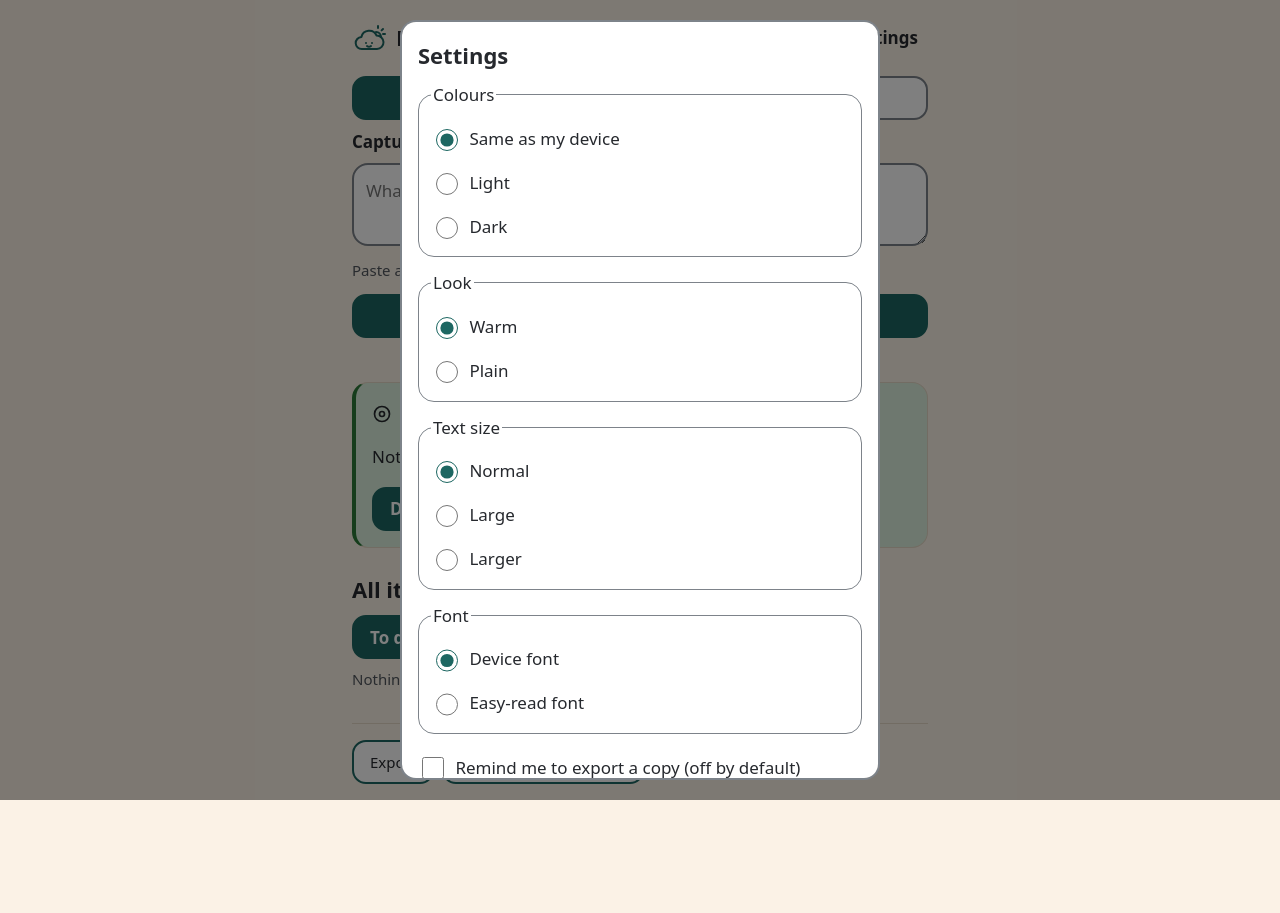
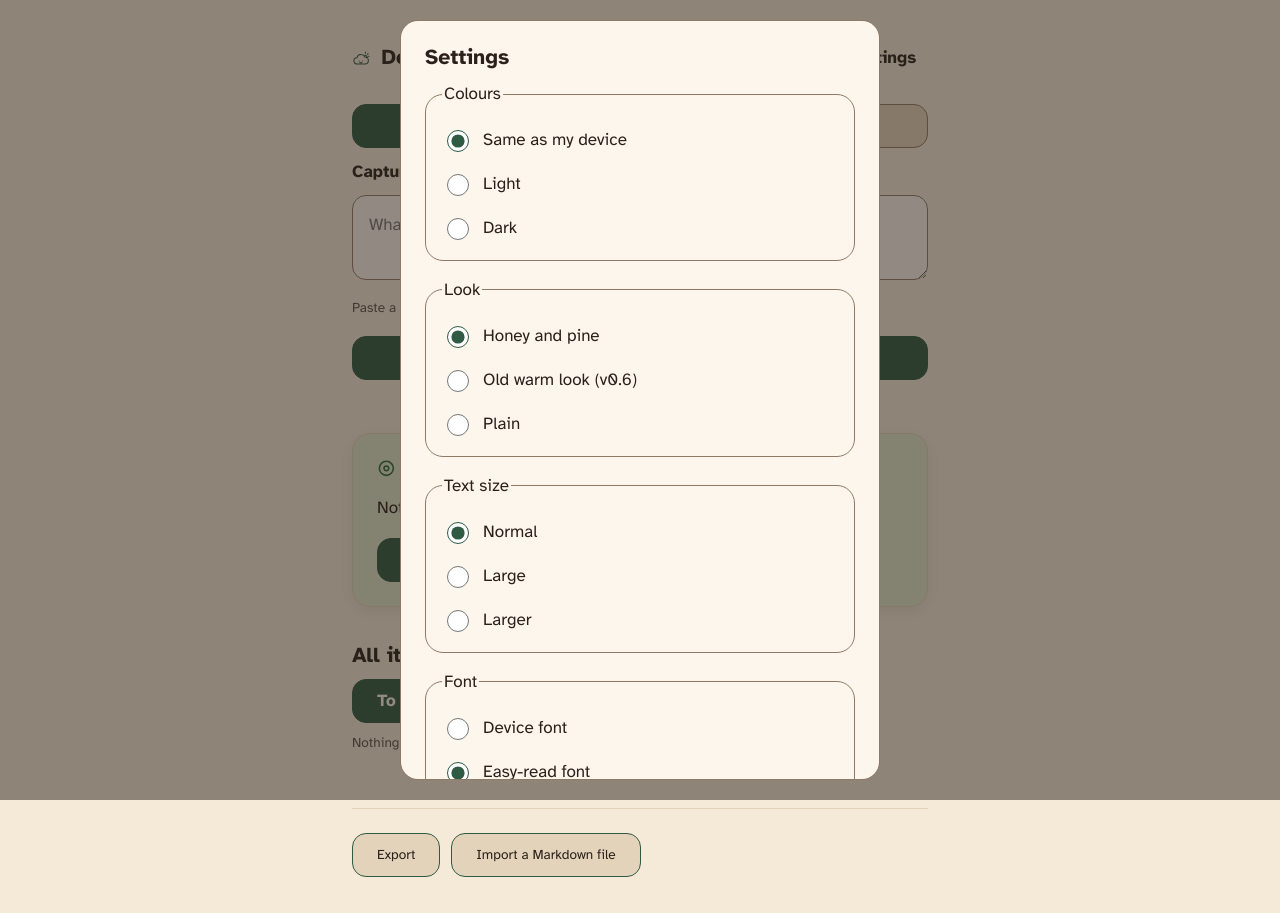
Before and after one commit to Dario-LiCausi/Dehazer, a website with bundled scripts: page index.html in a window 1280 px wide. Both pictures are taken after a click on the button "Settings". Before the commit the page ends 800 px from the top, so only its background shows below. Built offline with nearby package versions, Linux system fonts and the light colour scheme.

Commit message:
Honey and pine look: warm tokens, soft tint cards, quieter list buttons, Atkinson default, v0.6 look kept
Co-Authored-By: Claude Sonnet 5.5 <noreply@anthropic.com>

```diff
--- a/index.html
+++ b/index.html
@@ -1,10 +1,10 @@
 <!doctype html>
-<html lang="en" data-theme="light" data-size="normal" data-font="system">
+<html lang="en" data-theme="light" data-size="normal" data-font="easy">
 <head>
   <meta charset="utf-8">
   <meta name="viewport" content="width=device-width, initial-scale=1">
   <meta name="color-scheme" content="light dark">
-  <meta name="theme-color" content="#2f5d62">
+  <meta name="theme-color" content="#f5ead8">
   <title>Dehazer</title>
   <link rel="icon" href="icon.svg" type="image/svg+xml">
   <link rel="manifest" href="manifest.webmanifest">
@@ -90,7 +90,8 @@
         <label><input type="radio" name="theme" value="dark"> Dark</label>
       </fieldset>
       <fieldset><legend>Look</legend>
-        <label><input type="radio" name="look" value="warm"> Warm</label>
+        <label><input type="radio" name="look" value="warm"> Honey and pine</label>
+        <label><input type="radio" name="look" value="v06"> Old warm look (v0.6)</label>
         <label><input type="radio" name="look" value="plain"> Plain</label>
       </fieldset>
       <fieldset><legend>Text size</legend>
--- a/src/app.css
+++ b/src/app.css
@@ -6,11 +6,11 @@
 
 * { box-sizing: border-box; animation: none !important; transition: none !important; scroll-behavior: auto !important; }
 html { font-size: calc(100% * var(--scale)); }
-body { margin: 0; background: var(--bg); color: var(--fg); font: var(--text-m)/1.6 var(--font); overflow-wrap: anywhere; }
-main { max-width: 38rem; margin: 0 auto; padding: var(--space-4); }
+body { margin: 0; background: var(--bg); color: var(--fg); font: var(--text-m)/1.5 var(--font); overflow-wrap: anywhere; }
+main { max-width: 38rem; margin: 0 auto; padding: var(--space-5) var(--space-3); }  /* top and bottom are larger than the sides */
 .top { display: flex; justify-content: space-between; align-items: center; gap: var(--space-3); }
-h1 { font-size: var(--text-xl); margin: 0; }
-h2 { font-size: var(--text-l); margin: var(--space-5) 0 var(--space-2); }
+h1 { font-size: var(--text-xl); margin: 0; line-height: 1.2; }
+h2 { font-size: var(--text-l); margin: var(--space-5) 0 var(--space-2); line-height: 1.2; }
 .sr { position: absolute; width: 1px; height: 1px; overflow: hidden; clip: rect(0 0 0 0); white-space: nowrap; }
 .sr-input { position: absolute; width: 1px; height: 1px; opacity: 0; overflow: hidden; }
 .hint, #status, #notice, #empty, #backup { color: var(--muted); font-size: var(--text-s); margin: var(--space-1) 0; }
@@ -19,20 +19,20 @@ h2 { font-size: var(--text-l); margin: var(--space-5) 0 var(--space-2); }
 form#capture { display: grid; gap: var(--space-2); margin-top: var(--space-4); }
 label { font-weight: 600; }
 textarea, input[type="text"] { font: inherit; width: 100%; padding: var(--space-3); color: var(--fg); background: var(--card);
-  border: 2px solid var(--border); border-radius: var(--radius); min-height: var(--touch); resize: vertical; }
+  border: 1.5px solid var(--border); border-radius: var(--radius-btn); min-height: var(--touch); resize: vertical; }
 
 button, .btn { font: inherit; font-weight: 600; min-height: var(--touch); min-width: var(--touch); padding: 0 var(--space-4);
-  border: 2px solid var(--border); border-radius: var(--radius-btn); background: var(--card); color: var(--fg);
+  border: 1.5px solid var(--border); border-radius: var(--radius-btn); background: var(--line); color: var(--fg);
   cursor: pointer; display: inline-flex; align-items: center; justify-content: center; }
 button.primary { background: var(--accent); color: var(--accent-fg); border-color: var(--accent); }
-button.secondary, .btn.secondary { background: var(--card); color: var(--fg); border-color: var(--accent); }
+button.secondary, .btn.secondary { background: var(--line); color: var(--fg); border-color: var(--accent); }
 button.quiet { background: transparent; border-color: transparent; text-decoration: underline; }
 button.small, .btn.small { font-weight: 400; font-size: var(--text-s); }
 button[aria-pressed="true"] { background: var(--accent); color: var(--accent-fg); border-color: var(--accent); }
 :focus-visible { outline: 3px solid var(--focus); outline-offset: 2px; }
 .sr-input:focus-visible + * , label:has(+ .sr-input:focus-visible) { outline: 3px solid var(--focus); outline-offset: 2px; }
 
-.card { background: var(--card); border: var(--card-w) solid var(--border); border-radius: var(--radius); padding: var(--space-4); margin-top: var(--space-4); }
+.card { background: var(--card); border: var(--card-w) solid var(--border); border-radius: var(--radius); padding: var(--space-4); margin-top: var(--space-4); box-shadow: var(--shadow); }
 .card h2 { margin-top: 0; font-size: var(--text-m); color: var(--muted); }
 .now-text { font-size: var(--text-l); font-weight: 600; margin: var(--space-2) 0 var(--space-4); }
 .actions { display: flex; gap: var(--space-2); flex-wrap: wrap; }
@@ -52,13 +52,13 @@ details.more .actions { margin-top: var(--space-2); }
 #tools { display: flex; gap: var(--space-2); flex-wrap: wrap; align-items: center; margin-top: var(--space-6); padding-top: var(--space-4); border-top: 1px solid var(--line); }
 #tools #backup { flex-basis: 100%; }
 
-dialog { max-width: 30rem; width: calc(100% - 2rem); background: var(--card); color: var(--fg); border: 2px solid var(--border); border-radius: var(--radius); padding: var(--space-4); }
-dialog::backdrop { background: rgba(0, 0, 0, .5); }
+dialog { max-width: 30rem; width: calc(100% - 2rem); background: var(--card); color: var(--fg); border: 1.5px solid var(--border); border-radius: var(--radius); padding: var(--space-4); }
+dialog::backdrop { background: rgb(43 33 27 / .5); }
 dialog h2 { margin-top: 0; }
 fieldset { border: 1px solid var(--border); border-radius: var(--radius); margin: 0 0 var(--space-3); padding: var(--space-2) var(--space-3); }
 fieldset label, label.row { display: flex; align-items: center; gap: var(--space-2); font-weight: 400; min-height: var(--touch); }
 input[type="radio"], input[type="checkbox"] { width: 1.4rem; height: 1.4rem; accent-color: var(--accent); }
-@media (max-width: 420px) { .actions button { flex: 1 1 8rem; } }
+@media (max-width: 420px) { .actions button { flex: 1 1 8rem; } #items li .actions { flex: 0 0 auto; flex-wrap: nowrap; } #items li .actions button { flex: 0 0 auto; padding: 0 var(--space-3); } }
 
 /* Device asks for more contrast: stronger borders and muted text. */
 @media (prefers-contrast: more) {
@@ -99,6 +99,27 @@ input[type="radio"], input[type="checkbox"] { width: 1.4rem; height: 1.4rem; acc
 :root[data-look="plain"] .next-card h2 { margin-top: var(--space-5); font-size: var(--text-l); }
 :root[data-look="plain"] .top { justify-content: space-between; }
 
+
+/* v0.7 Honey and pine. Tints are full soft cards (no left bar). The v0.6 and Plain looks keep their own shapes. */
+:root:not([data-look="plain"]):not([data-look="v06"]) .cue-card,
+:root:not([data-look="plain"]):not([data-look="v06"]) .now-card,
+:root:not([data-look="plain"]):not([data-look="v06"]) .next-card { border-left: 0; border: var(--card-w) solid var(--line); }
+:root:not([data-look="plain"]):not([data-look="v06"]) .card h2 .icon { color: var(--cue-edge); }
+:root:not([data-look="plain"]):not([data-look="v06"]) .now-card h2 .icon { color: var(--now-edge); }
+:root:not([data-look="plain"]):not([data-look="v06"]) .next-card h2 .icon { color: var(--next-edge); }
+:root:not([data-look="plain"]):not([data-look="v06"]) .icon { width: 1.1em; height: 1.1em; }
+/* List rows: Done is a quiet tint, Not now is text only, so two buttons side by side never look the same. */
+:root:not([data-look="plain"]) #items li .actions > button:nth-child(2) { background: transparent; border-color: transparent; color: var(--muted); }
+:root:not([data-look="plain"]) details.more .actions button { background: transparent; }
+:root[data-look="v06"] .cue-card, :root[data-look="v06"] .now-card, :root[data-look="v06"] .next-card { border-left: var(--edge-w) solid var(--cue-edge); }
+:root[data-look="v06"] .now-card { border-left-color: var(--now-edge); }
+:root[data-look="v06"] .next-card { border-left-color: var(--next-edge); }
+:root[data-look="v06"] button, :root[data-look="v06"] .btn { background: var(--card); border-width: 2px; }
+:root[data-look="v06"] textarea, :root[data-look="v06"] input[type="text"] { border-width: 2px; }
+:root[data-look="plain"] button, :root[data-look="plain"] .btn { background: var(--card); border-width: 2px; }
+:root[data-look="plain"] textarea, :root[data-look="plain"] input[type="text"] { border-width: 2px; }
+:root[data-look="plain"] main { padding: var(--space-4); }
+
 /* M5: Tools shelf. Nothing here shows until a tool is turned on. */
 dialog.show { max-width: none; width: calc(100% - 1rem); }
 .show-big { font-size: clamp(2rem, 9vw, 5rem); line-height: 1.2; font-weight: 700; white-space: pre-wrap; overflow-wrap: anywhere; margin: 0 0 var(--space-4); }
--- a/src/messages.js
+++ b/src/messages.js
@@ -61,7 +61,7 @@ Object.assign(MSG, {
   closeButton: 'Close',
   themeLabel: 'Colours', themeSystem: 'Same as my device', themeLight: 'Light', themeDark: 'Dark',
   sizeLabel: 'Text size', sizeNormal: 'Normal', sizeLarge: 'Large', sizeLarger: 'Larger',
-  fontLabel: 'Font', fontSystem: 'Device font', fontEasy: 'Easy-read font',
+  fontLabel: 'Font', fontSystem: 'Device font', fontEasy: 'Easy-read font (default)',
   motionNote: 'Motion is always off in Dehazer.',
   backupToggle: 'Remind me to export a copy (off by default)',
   settingsSaved: 'Setting kept on this device.',
@@ -111,7 +111,8 @@ Object.assign(MSG, {
   viewCues: 'Cues',
   cuesEmpty: 'No cues yet. Switch to Cue above to save one.',
   lookLabel: 'Look',
-  lookWarm: 'Warm',
+  lookWarm: 'Honey and pine',
+  lookV06: 'Old warm look (v0.6)',
   lookPlain: 'Plain',
 });
 MSG.newBody = 'New: a warmer look, and two kinds of memo: tasks and cues. Cues come back on days 1, 3, 7, 14 and 30, then monthly. Prefer the old look? Settings, Look, Plain.';
--- a/src/settings.js
+++ b/src/settings.js
@@ -1,6 +1,6 @@
 // Settings live on this device only. Every value is checked on load. Defaults are calm.
-export const DEFAULTS = { theme: 'system', size: 'normal', font: 'system', backupNote: false, look: 'warm' };
-const ALLOWED = { theme: ['system', 'light', 'dark'], size: ['normal', 'large', 'larger'], font: ['system', 'easy'], look: ['warm', 'plain'] };
+export const DEFAULTS = { theme: 'system', size: 'normal', font: 'easy', backupNote: false, look: 'warm' };
+const ALLOWED = { theme: ['system', 'light', 'dark'], size: ['normal', 'large', 'larger'], font: ['system', 'easy'], look: ['warm', 'v06', 'plain'] };
 const KEY = 'dehazer.settings';
 
 export function loadSettings(storage) {
--- a/src/tokens.css
+++ b/src/tokens.css
@@ -1,27 +1,46 @@
-/* Design tokens. Change colours and sizes here only. Contrast is tested (tests/contrast.test.js). No pure red. */
+/* Design tokens. Change colours and sizes here only. Contrast is tested (tests/contrast.test.js). No pure red, no pure white, no pure black.
+   v0.7 "Honey and pine": warm oat page, ivory cards, walnut ink, pine buttons. Greys carry the walnut hue.
+   Spacing steps share one ratio of 1.5. Type steps share one ratio of 1.25. */
 :root {
-  /* Warm look (default). Card tints: Cue yellow, Now green, Up next blue. Edges are the 4 px left bar. */
+  --bg: #f5ead8; --card: #fcf6ec; --fg: #2b211b; --muted: #5f5248; --border: #8f7a66; --line: #e3d3ba;
+  --accent: #2f5a43; --accent-fg: #fcf6ec; --focus: #a4501c;
+  --cue-bg: #f6dd9c; --now-bg: #dfe7cc; --next-bg: #f2d9bf;
+  --cue-edge: #7a5a00; --now-edge: #2c6a3c; --next-edge: #8a4a1e; /* icon colours on the tints */
+  --edge-w: 0px; --card-w: 1px; --radius-btn: 14px;
+  --space-1: .44rem; --space-2: .67rem; --space-3: 1rem; --space-4: 1.5rem; --space-5: 2.25rem; --space-6: 3.375rem;
+  --text-s: .85rem; --text-m: 1.0625rem; --text-l: 1.33rem; --text-xl: 1.66rem;
+  --radius: 18px; --touch: 2.75rem; /* 44 px */
+  --shadow: 0 4px 16px rgb(43 33 27 / .08);
+  --font: "Atkinson Hyperlegible", system-ui, -apple-system, "Segoe UI", Roboto, sans-serif;
+  --scale: 1;
+}
+:root[data-theme="dark"] {
+  --bg: #1f1a16; --card: #2a231e; --fg: #f2e9dd; --muted: #c4b8a8; --border: #9a8a78; --line: #443a31;
+  --accent: #8fcaa6; --accent-fg: #12281c; --focus: #f0a470;
+  --cue-bg: #3d3418; --now-bg: #26331f; --next-bg: #3d2d1f;
+  --cue-edge: #e6c25a; --now-edge: #9bd08a; --next-edge: #e8a470;
+  --shadow: none;
+}
+:root[data-size="large"] { --scale: 1.15; }
+:root[data-size="larger"] { --scale: 1.3; }
+:root[data-font="system"] { --font: system-ui, -apple-system, "Segoe UI", Roboto, sans-serif; }
+
+/* Old warm look (v0.6): kept for one release. Cool card tints, left bars, tighter steps. */
+:root[data-look="v06"][data-theme="light"] {
   --bg: #fbf2e6; --card: #ffffff; --fg: #26292e; --muted: #50565d; --border: #7d838a; --line: #e5d9c6;
   --accent: #1d6762; --accent-fg: #ffffff; --focus: #1a4fd6;
   --cue-bg: #fff3bf; --now-bg: #dcf1de; --next-bg: #e0ebf8;
   --cue-edge: #8f6a00; --now-edge: #2c7a38; --next-edge: #3a68a8;
-  --edge-w: 4px; --card-w: 1px; --radius-btn: 14px;
-  --space-1: .25rem; --space-2: .5rem; --space-3: .75rem; --space-4: 1rem; --space-5: 1.5rem; --space-6: 2rem;
-  --text-s: .9375rem; --text-m: 1.0625rem; --text-l: 1.375rem; --text-xl: 1.75rem;
-  --radius: 16px; --touch: 2.75rem; /* 44 px */
-  --font: system-ui, -apple-system, "Segoe UI", Roboto, sans-serif;
-  --scale: 1;
+  --edge-w: 4px; --radius: 16px; --shadow: none;
 }
-:root[data-theme="dark"] {
+:root[data-look="v06"][data-theme="dark"] {
   --fg: #f0ece6; --muted: #bdb6ad; --border: #8c8379;
   --accent: #7fcac3; --accent-fg: #10302d; --focus: #9db8ff;
   --bg: #1e1b18; --card: #2a2623; --line: #433d37;
   --cue-bg: #3b3417; --now-bg: #1f3a25; --next-bg: #1f3149;
   --cue-edge: #e0b83a; --now-edge: #6fc47b; --next-edge: #7fa8e0;
+  --edge-w: 4px; --radius: 16px; --shadow: none;
 }
-:root[data-size="large"] { --scale: 1.15; }
-:root[data-size="larger"] { --scale: 1.3; }
-:root[data-font="easy"] { --font: "Atkinson Hyperlegible", system-ui, sans-serif; }
 
 /* Plain look: the v0.5 colours and shapes. Tints become plain cards. */
 :root[data-look="plain"][data-theme="light"] {
@@ -29,12 +48,12 @@
   --accent: #2f5d62; --accent-fg: #ffffff; --focus: #1a4fd6;
   --cue-bg: #ffffff; --now-bg: #ffffff; --next-bg: #ffffff;
   --cue-edge: #7d838a; --now-edge: #7d838a; --next-edge: #7d838a;
-  --edge-w: 2px; --card-w: 2px; --radius: 10px; --radius-btn: 10px;
+  --edge-w: 2px; --card-w: 2px; --radius: 10px; --radius-btn: 10px; --shadow: none;
 }
 :root[data-look="plain"][data-theme="dark"] {
   --bg: #1b1e21; --card: #25292d; --fg: #ececec; --muted: #b3b8bd; --border: #7f868d; --line: #3a4046;
   --accent: #8fc1c6; --accent-fg: #14282a; --focus: #9db8ff;
   --cue-bg: #25292d; --now-bg: #25292d; --next-bg: #25292d;
   --cue-edge: #7f868d; --now-edge: #7f868d; --next-edge: #7f868d;
-  --edge-w: 2px; --card-w: 2px; --radius: 10px; --radius-btn: 10px;
+  --edge-w: 2px; --card-w: 2px; --radius: 10px; --radius-btn: 10px; --shadow: none;
 }
```
Also changed, not shown: tests/contrast.test.js (+1 -0 lines), tests/settings.test.js (+6 -1 lines), manifest.webmanifest.
